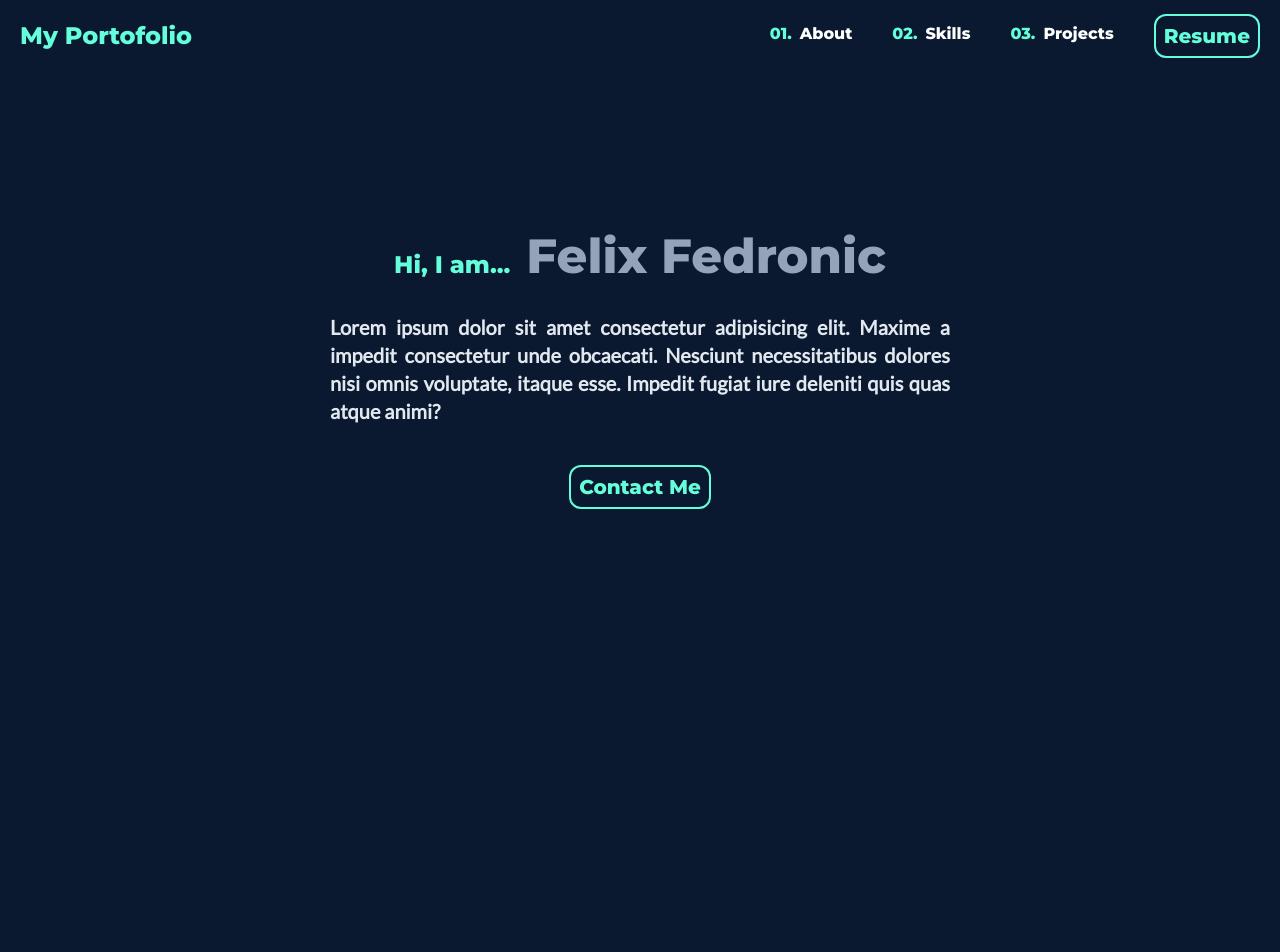
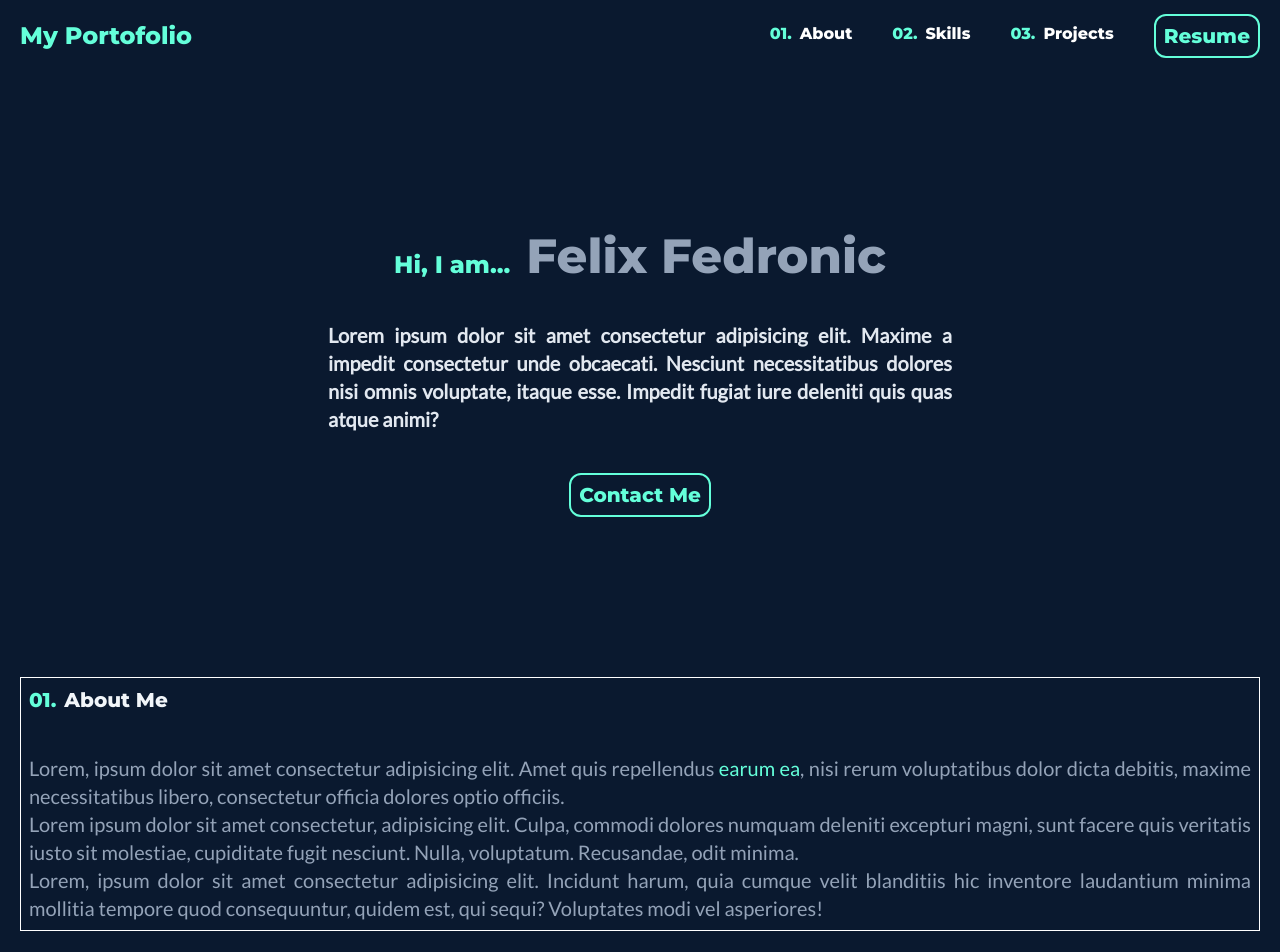
Before and after one commit to Ffedronic/Portfolio, a Next.js app: page / in a window 1280 px wide. Shown: the top 952 px of the page. Before the commit the page ends 872 px from the top, so only its background shows below. Built offline with nearby package versions, Linux system fonts and the light colour scheme.

Commit message:
aboutMe in progress

```diff
--- /dev/null
+++ b/components/AboutMe/AboutMe.tsx
@@ -0,0 +1,33 @@
+function AboutMe() {
+  return (
+    <section id="about" className="border border-3 border-white mt-40 text-justify p-2 md:text-xl">
+      <h2 className="font-montserrat mb-10">
+        <span className="text-green mr-2">01.</span>
+        <span className="text-slate-100 text-xl">About Me</span>
+      </h2>
+
+      <div className="text-slate-400">
+        <p>
+          Lorem, ipsum dolor sit amet consectetur adipisicing elit. Amet quis
+          repellendus  <span className="text-green">earum ea</span>, nisi rerum voluptatibus
+          dolor dicta debitis, maxime necessitatibus libero, consectetur officia
+          dolores optio officiis.
+        </p>
+        <p>
+          Lorem ipsum dolor sit amet consectetur, adipisicing elit. Culpa,
+          commodi dolores numquam deleniti excepturi magni, sunt facere quis
+          veritatis iusto sit molestiae, cupiditate fugit nesciunt. Nulla,
+          voluptatum. Recusandae, odit minima.
+        </p>
+        <p>
+          Lorem, ipsum dolor sit amet consectetur adipisicing elit. Incidunt
+          harum, quia cumque velit blanditiis hic inventore laudantium minima
+          mollitia tempore quod consequuntur, quidem est, qui sequi? Voluptates
+          modi vel asperiores!
+        </p>
+      </div>
+    </section>
+  );
+}
+
+export default AboutMe;
--- a/components/Hero/Hero.tsx
+++ b/components/Hero/Hero.tsx
@@ -3,7 +3,7 @@ import HeroContent from "../HeroContent/HeroContent";
 
 function Hero() {
   return (
-    <section className="pt-20 text-center md:flex md:flex-col md:justify-center md:items-center md:pt-40">
+    <section className="mx-5 md:mx-0 pt-20 text-center md:flex md:flex-col md:justify-center md:items-center md:pt-40">
       <HeroTitle/>
       <HeroContent/>
     </section>
--- a/components/HeroContent/HeroContent.tsx
+++ b/components/HeroContent/HeroContent.tsx
@@ -1,6 +1,6 @@
 function HeroContent() {
   return (
-    <div className="md:w-3/4 lg:w-2/4">
+    <div className="p-2 md:w-3/4 lg:w-2/4">
       <p className="text-slate-200 font-bold mb-6 text-justify md:text-xl md:mb-12">
         Lorem ipsum dolor sit amet consectetur adipisicing elit. Maxime a
         impedit consectetur unde obcaecati. Nesciunt necessitatibus dolores nisi
--- a/components/Layout/Layout.tsx
+++ b/components/Layout/Layout.tsx
@@ -4,6 +4,7 @@ import { useState } from "react";
 import Logo from "../Logo/Logo";
 import Navigation from "../Navigation/Navigation";
 import MobileNavigation from "../MobileNavigation/MobileNavigation";
+import Hero from "../Hero/Hero";
 
 export default function Layout(props: any) {
   const [active, setActive] = useState(false);
@@ -58,7 +59,7 @@ export default function Layout(props: any) {
         </div>
       </nav>
       <div>{active && <MobileNavigation toggleHandler={toggleHandler} />}</div>
-
+      <Hero />
       {/**Comments */}
       <main className=" h-screen px-5" onClick={closeNavbar}>
         {props.children}
--- a/components/NavigationItem/NavigationItem.tsx
+++ b/components/NavigationItem/NavigationItem.tsx
@@ -1,3 +1,4 @@
+import Link from "next/link";
 import { ToggleHandler } from "../../helpers/Layout-utils";
 
 interface NavigationItem extends ToggleHandler {
@@ -11,10 +12,12 @@ function NavigationItem(props: NavigationItem) {
 
   return (
     <li onClick={toggleHandler} className="md:hover:border-b-4 font-montserrat md:hover:border-green md:hover:pb-1 md:mr-10">
-      <a href={href}>
+      <Link href={href}>
+      <a>
         <span className="text-green mr-2">{level}</span>
         <span className="text-white">{title}</span>
       </a>
+      </Link>
     </li>
   );
 }
--- a/pages/index.tsx
+++ b/pages/index.tsx
@@ -1,10 +1,10 @@
 import { Fragment } from "react";
-import Hero from "../components/Hero/Hero"
+import AboutMe from "@/components/AboutMe/AboutMe";
 
 export default function Home() {
   return (
     <Fragment>
-      <Hero />
+      <AboutMe/>
     </Fragment>
   )
 }
```
Also changed, not shown: librairies/Button/Button.tsx (deleted, +0 -30 lines).
